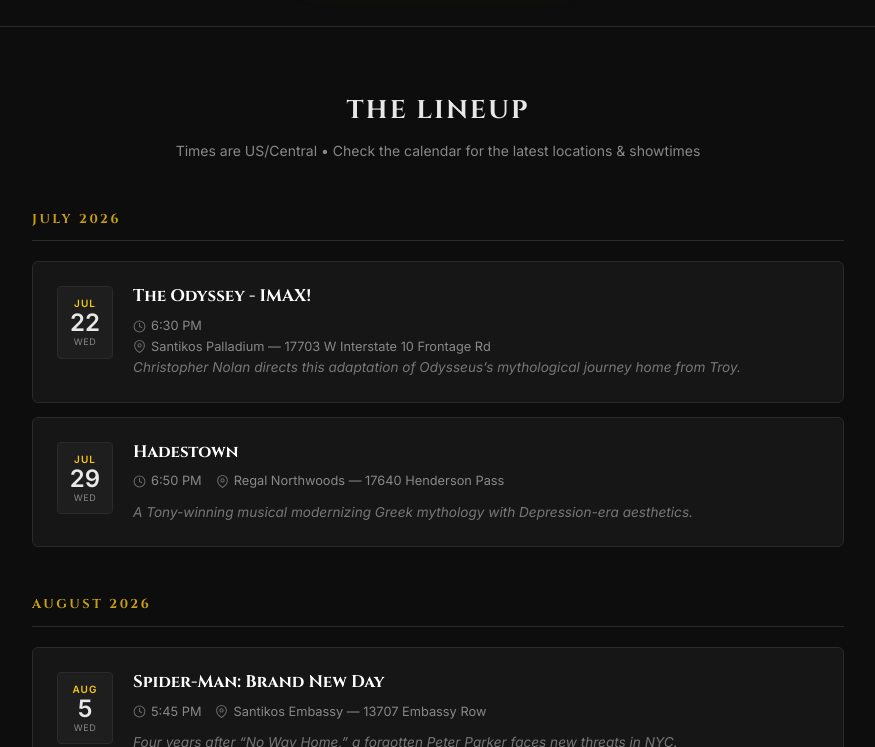
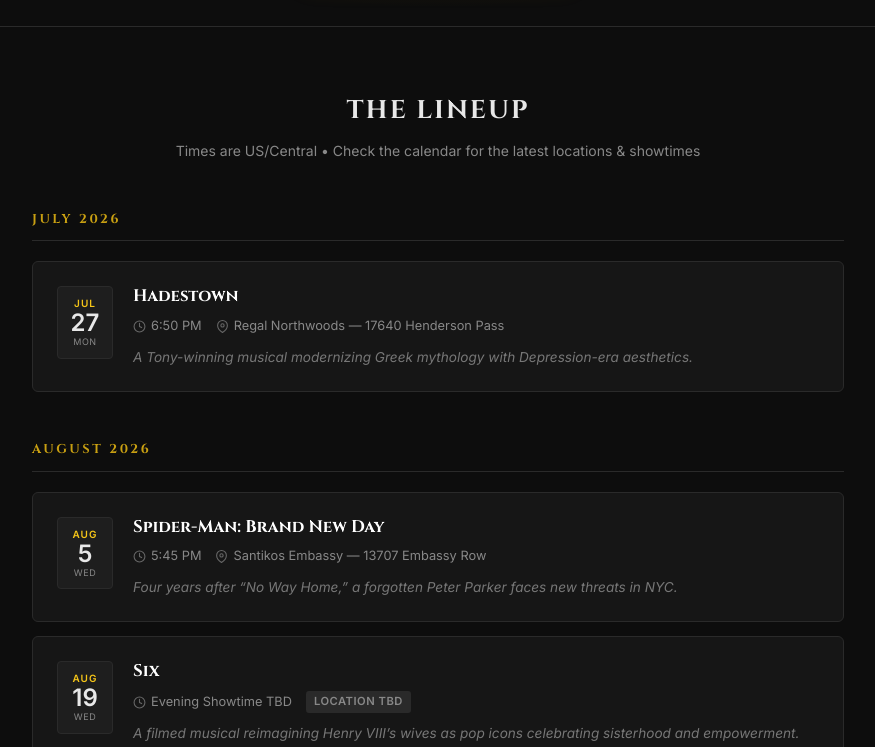
Before and after one commit to hhoover/movieclub, a plain HTML site: page index.html in a window 1280 px wide. Shown: the part 634-1381 px from the top of the page, without its empty margins (202-1077 px from the left). Drawn offline with Linux system fonts and the light colour scheme.

Commit message:
Remove Odyssey, fix Hadestown

```diff
--- a/index.html
+++ b/index.html
@@ -398,28 +398,8 @@
     <div class="event-card">
       <div class="event-date-badge">
         <span class="month-abbr">Jul</span>
-        <span class="day-num">22</span>
-        <span class="weekday">Wed</span>
-      </div>
-      <div class="event-info">
-        <div class="event-title">The Odyssey - IMAX!</div>
-        <span class="event-meta-item">
-            <svg xmlns="http://www.w3.org/2000/svg" viewBox="0 0 24 24" fill="none" stroke="currentColor" stroke-width="2" stroke-linecap="round" stroke-linejoin="round"><circle cx="12" cy="12" r="10"/><polyline points="12 6 12 12 16 14"/></svg>
-            6:30 PM
-          </span>
-          <span class="event-meta-item">
-            <svg xmlns="http://www.w3.org/2000/svg" viewBox="0 0 24 24" fill="none" stroke="currentColor" stroke-width="2" stroke-linecap="round" stroke-linejoin="round"><path d="M21 10c0 7-9 13-9 13S3 17 3 10a9 9 0 0 1 18 0z"/><circle cx="12" cy="10" r="3"/></svg>
-            <a href="https://www.google.com/maps?q=Santikos+Palladium+San+Antonio+TX" target="_blank" rel="noopener">Santikos Palladium &mdash; 17703 W Interstate 10 Frontage Rd</a>
-          </span>
-        <p class="event-desc">Christopher Nolan directs this adaptation of Odysseus&rsquo;s mythological journey home from Troy.</p>
-      </div>
-    </div>
-
-    <div class="event-card">
-      <div class="event-date-badge">
-        <span class="month-abbr">Jul</span>
-        <span class="day-num">29</span>
-        <span class="weekday">Wed</span>
+        <span class="day-num">27</span>
+        <span class="weekday">Mon</span>
       </div>
       <div class="event-info">
         <div class="event-title">Hadestown</div>
```
